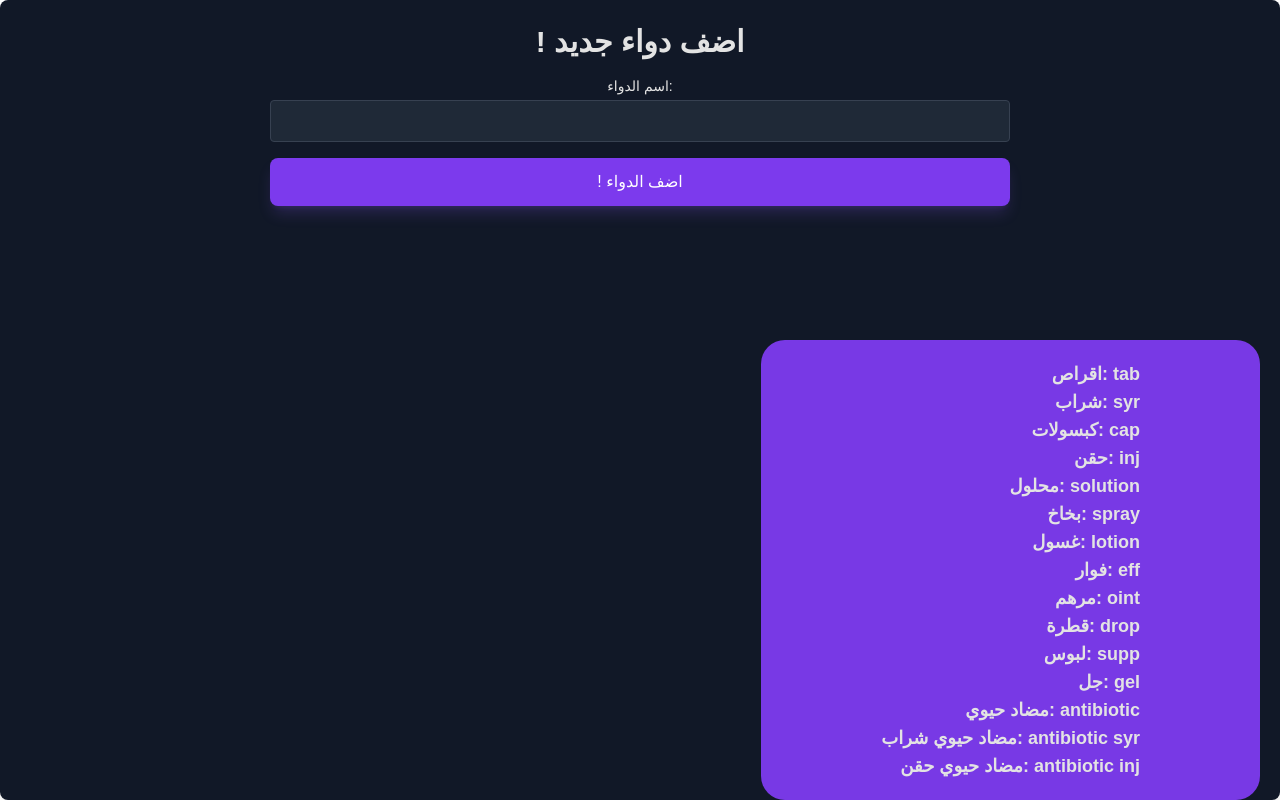
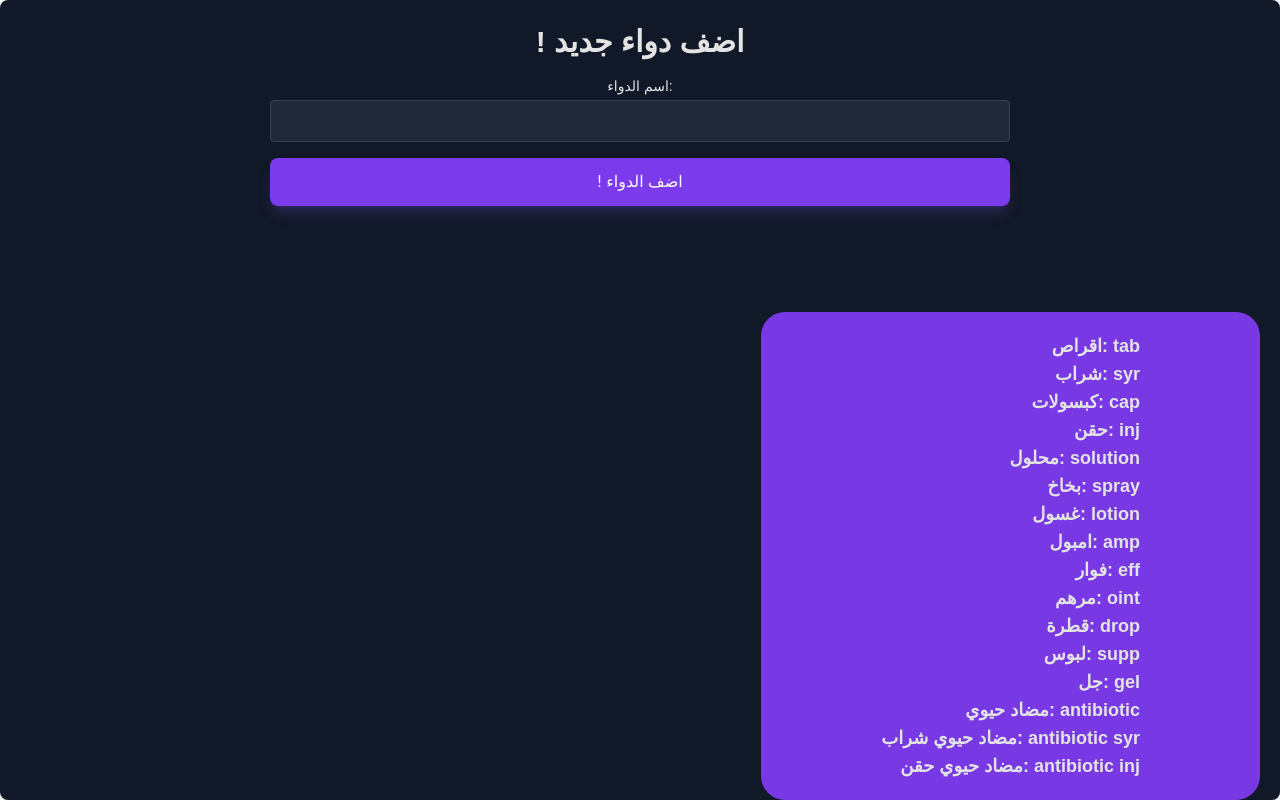
Before and after one commit to Youssef5351/patient-managment, a React (Create React App) app: page /add-medicine in a window 1280 px wide. Built offline with nearby package versions, Linux system fonts and the light colour scheme.

Commit message:
Update AddMedicineForm.jsx

```diff
--- a/src/components/AddMedicineForm.jsx
+++ b/src/components/AddMedicineForm.jsx
@@ -96,6 +96,7 @@ function AddMedicineForm({ onMedicineAdded }) {
                 <p>محلول: solution</p>
                 <p>بخاخ: spray</p>
                 <p>غسول: lotion</p>
+                <p>امبول: amp</p>
                 <p>فوار: eff</p>
                 <p>مرهم: oint</p>
                 <p>قطرة: drop</p>
```
